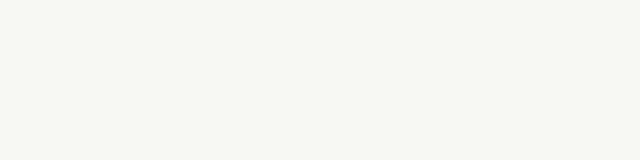
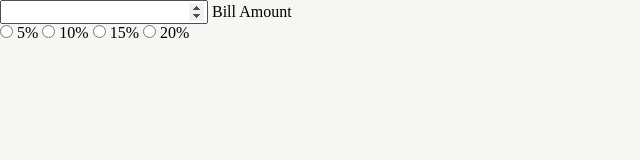
Before and after one commit to peter-hinch/advent-of-css-2022-day-07-tip-calculator, a website: page index.html in a window 1280 px wide. Shown: the whole page, without its empty margins (0-640 px from the left). Drawn offline with nearby package versions, Linux system fonts and the light colour scheme.

Commit message:
Begin roughing in HTML.

```diff
--- a/index.html
+++ b/index.html
@@ -8,5 +8,42 @@
     <link rel="stylesheet" href="./styles.css" />
     <link rel="stylesheet" href="./node_modules/normalize.css/normalize.css" />
   </head>
-  <body></body>
+  <body>
+    <main>
+      <section id="calculator">
+        <div class="calculator__output"></div>
+        <div class="calculator__input">
+          <input type="number" id="input__bill-amount" />
+          <label for="input__bill-amount">Bill Amount</label>
+        </div>
+        <div class="calculator__tip-select">
+          <input
+            type="radio"
+            id="tip-select__five-percent"
+            name="tip-select__radios"
+          />
+          <label for="tip-select__five-percent">5%</label>
+          <input
+            type="radio"
+            id="tip-select__ten-percent"
+            name="tip-select__radios"
+          />
+          <label for="tip-select__ten-percent">10%</label>
+          <input
+            type="radio"
+            id="tip-select__fifteen-percent"
+            name="tip-select__radios"
+          />
+          <label for="tip-select__fifteen-percent">15%</label>
+          <input
+            type="radio"
+            id="tip-select__twenty-percent"
+            name="tip-select__radios"
+          />
+          <label for="tip-select__twenty-percent">20%</label>
+        </div>
+        <div class="calculator__actions"></div>
+      </section>
+    </main>
+  </body>
 </html>
```
